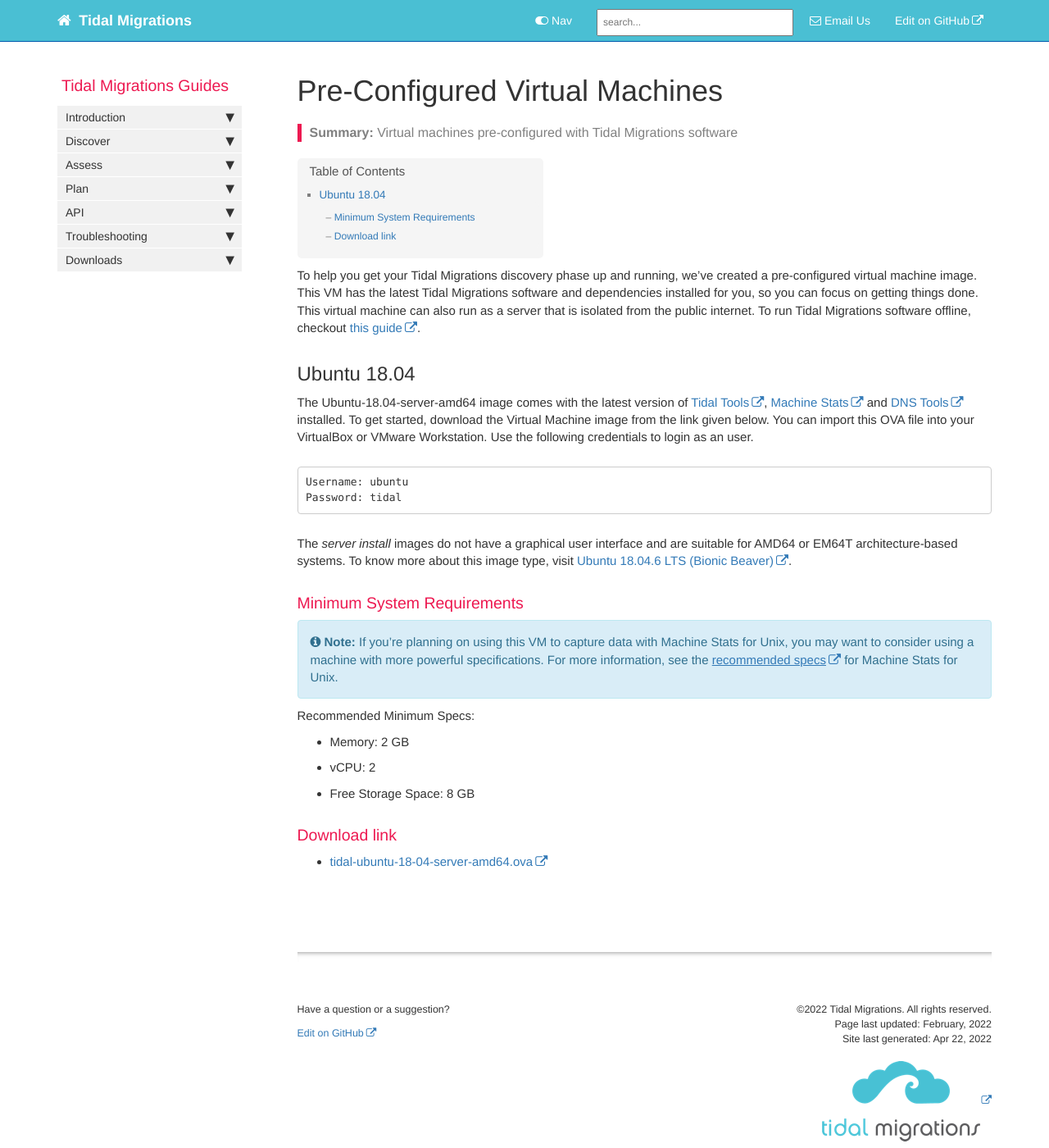
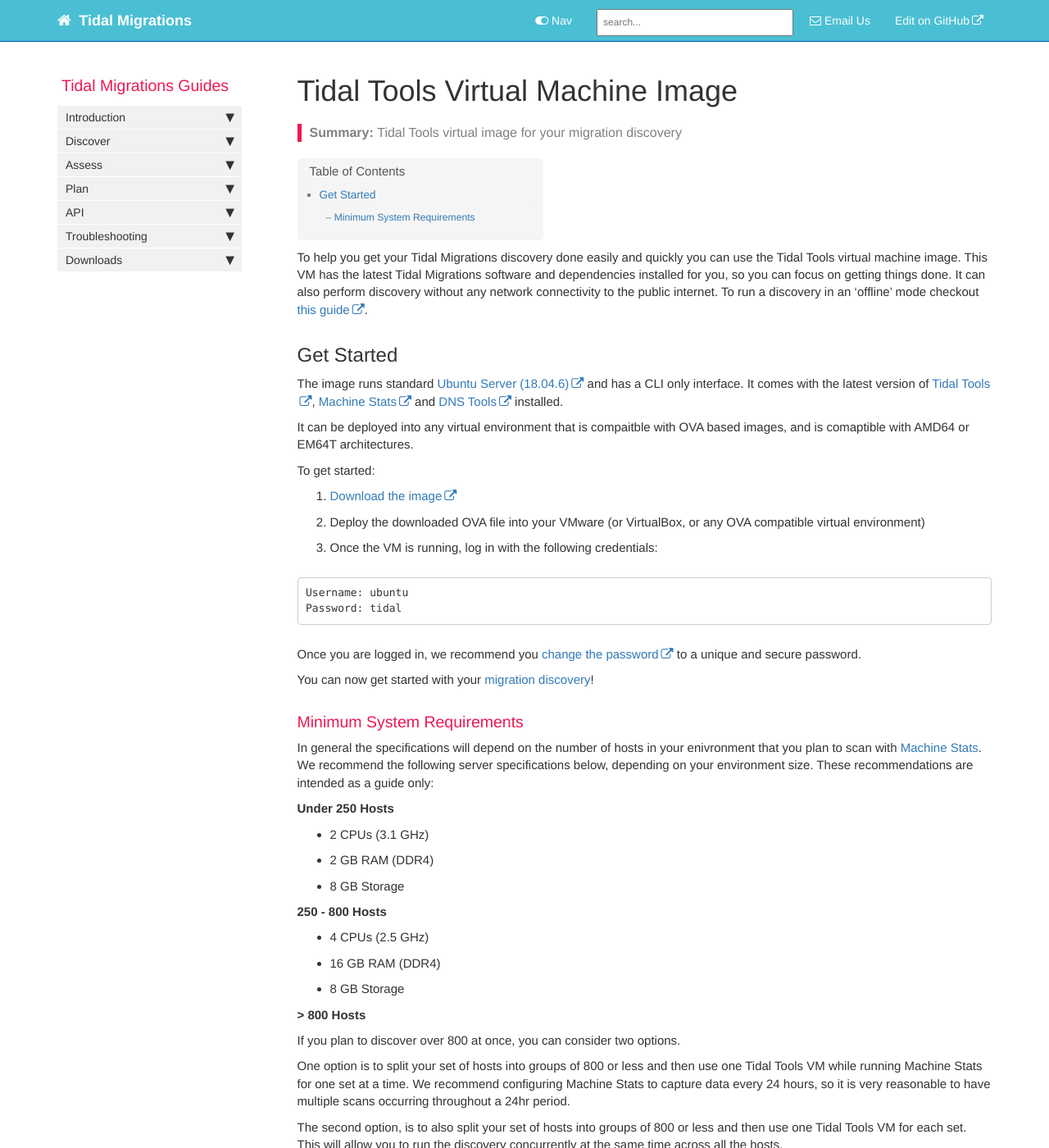
Before and after one commit to tidalmigrations/tidalmigrations.github.io, a Jekyll site: the page built from pages/user guides/tidal-vms.md, in a window 1280 px wide and 1400 px high. Shown: the whole window at 82% size. Built offline with Jekyll 4.4.1, drawn with Linux system fonts in a browser that asks for light colours; nearby versions of some CDN libraries; comment, search, counter and statistics services are not loaded; some of the changed text lies outside the part shown.

Commit message:
Consistent terminology, improve flow of content

````diff
--- a/pages/user guides/tidal-vms.md
+++ b/pages/user guides/tidal-vms.md
@@ -1,35 +1,60 @@
 ---
-title: Pre-Configured Virtual Machines
+title: Tidal Tools Virtual Machine Image
 keywords: vm, virtual, machine, image, ova, ovf, aws, ami, tidal, tools
-last_updated: February, 2022
-summary: "Virtual machines pre-configured with Tidal Migrations software"
+last_updated: April, 2022
+summary: "Tidal Tools virtual image for your migration discovery"
 sidebar: main_sidebar
-permalink: pre-configured-vms.html
+permalink: tidal-discovery-vm.html
 ---
 
-To help you get your Tidal Migrations discovery phase up and running, we've created a pre-configured virtual machine image. This VM has the latest Tidal Migrations software and dependencies installed for you, so you can focus on getting things done.
-This virtual machine can also run as a server that is isolated from the public internet. To run Tidal Migrations software offline, checkout [this guide](https://guides.tidalmg.com/tidal-offline.html).
+To help you get your Tidal Migrations discovery done easily and quickly you can use the Tidal Tools virtual machine image. This VM has the latest Tidal Migrations software and dependencies installed for you, so you can focus on getting things done.
+It can also perform discovery without any network connectivity to the public internet. To run a discovery in an 'offline' mode checkout [this guide](https://guides.tidalmg.com/tidal-offline.html).
 
-## Ubuntu 18.04
+## Get Started
 
-The Ubuntu-18.04-server-amd64 image comes with the latest version of [Tidal Tools](https://tidalmigrations.com/tidal-tools/), [Machine Stats](https://pypi.org/project/machine-stats/) and [DNS Tools](https://dnstools.ninja/) installed. To get started, download the Virtual Machine image from the link given below. You can import this OVA file into your VirtualBox or VMware Workstation. Use the following credentials to login as an user.
+The image runs standard [Ubuntu Server (18.04.6)](https://cdimage.ubuntu.com/ubuntu/releases/18.04.6/release/) and has a CLI only interface. It comes with the latest version of [Tidal Tools](https://tidalmigrations.com/tidal-tools/), [Machine Stats](https://pypi.org/project/machine-stats/) and [DNS Tools](https://dnstools.ninja/) installed.
+
+It can be deployed into any virtual environment that is compaitble with OVA based images, and is comaptible with AMD64 or EM64T architectures.
+
+To get started:
+
+1. [Download the image](https://d2ny8m13pxxvfx.cloudfront.net/tidal-ubuntu-18-04-server-amd64.ova)
+2. Deploy the downloaded OVA file into your VMware (or VirtualBox, or any OVA compatible virtual environment)
+3. Once the VM is running, log in with the following credentials:
 
 ```
 Username: ubuntu
 Password: tidal
 ```
 
-The _server install_ images do not have a graphical user interface and are suitable for AMD64 or EM64T architecture-based systems. To know more about this image type, visit [Ubuntu 18.04.6 LTS (Bionic Beaver)](https://cdimage.ubuntu.com/ubuntu/releases/18.04.6/release/).
+Once you are logged in, we recommend you [change the password](https://www.tomshardware.com/how-to/change-passwords-in-linux) to a unique and secure password.
+
+You can now get started with your [migration discovery](/index.html)!
 
 ### Minimum System Requirements
 
-{% include note.html content="If you're planning on using this VM to capture data with Machine Stats for Unix, you may want to consider using a machine with more powerful specifications. For more information, see the [recommended specs](https://guides.tidalmg.com/machine_stats.html#recommended-specs) for Machine Stats for Unix." %}
+In general the specifications will depend on the number of hosts in your enivronment that you plan to scan with [Machine Stats](/machine_stats.html). We recommend the following server specifications below, depending on your environment size. These recommendations are intended as a guide only:
 
-Recommended Minimum Specs:
-- Memory: 2 GB
-- vCPU: 2
-- Free Storage Space: 8 GB
+__Under 250 Hosts__
 
-### Download link
+- 2 CPUs (3.1 GHz)
+- 2 GB RAM (DDR4)
+- 8 GB Storage
 
-- [tidal-ubuntu-18-04-server-amd64.ova](https://d2ny8m13pxxvfx.cloudfront.net/tidal-ubuntu-18-04-server-amd64.ova)
+__250 - 800 Hosts__
+
+- 4 CPUs (2.5 GHz)
+- 16 GB RAM (DDR4)
+- 8 GB Storage
+
+__> 800 Hosts__
+
+If you plan to discover over 800 at once, you can consider two options.
+
+One option is to split your set of hosts into groups of 800 or less and then use one Tidal Tools VM while running Machine Stats for one set at a time. We recommend configuring Machine Stats to capture data every 24 hours, so it is very reasonable to have multiple scans occurring throughout a 24hr period.
+
+The second option, is to also split your set of hosts into groups of 800 or less and then use one Tidal Tools VM for each set. This will allow you to run the discovery concurrently at the same time across all the hosts.
+
+The current supported limit on scanning one group of hosts at once with Machine Stats is 800 hosts. It may be possible to scan more but it might not be reliable and will depend on the exact performance of the virtual hypervisor and network speeds in your environment.
+
+If you need any help in deploying the VM or getting started with your discovery, [send us a message](mailto:support@tidalmigrations.com) and we can help you get setup.
````
